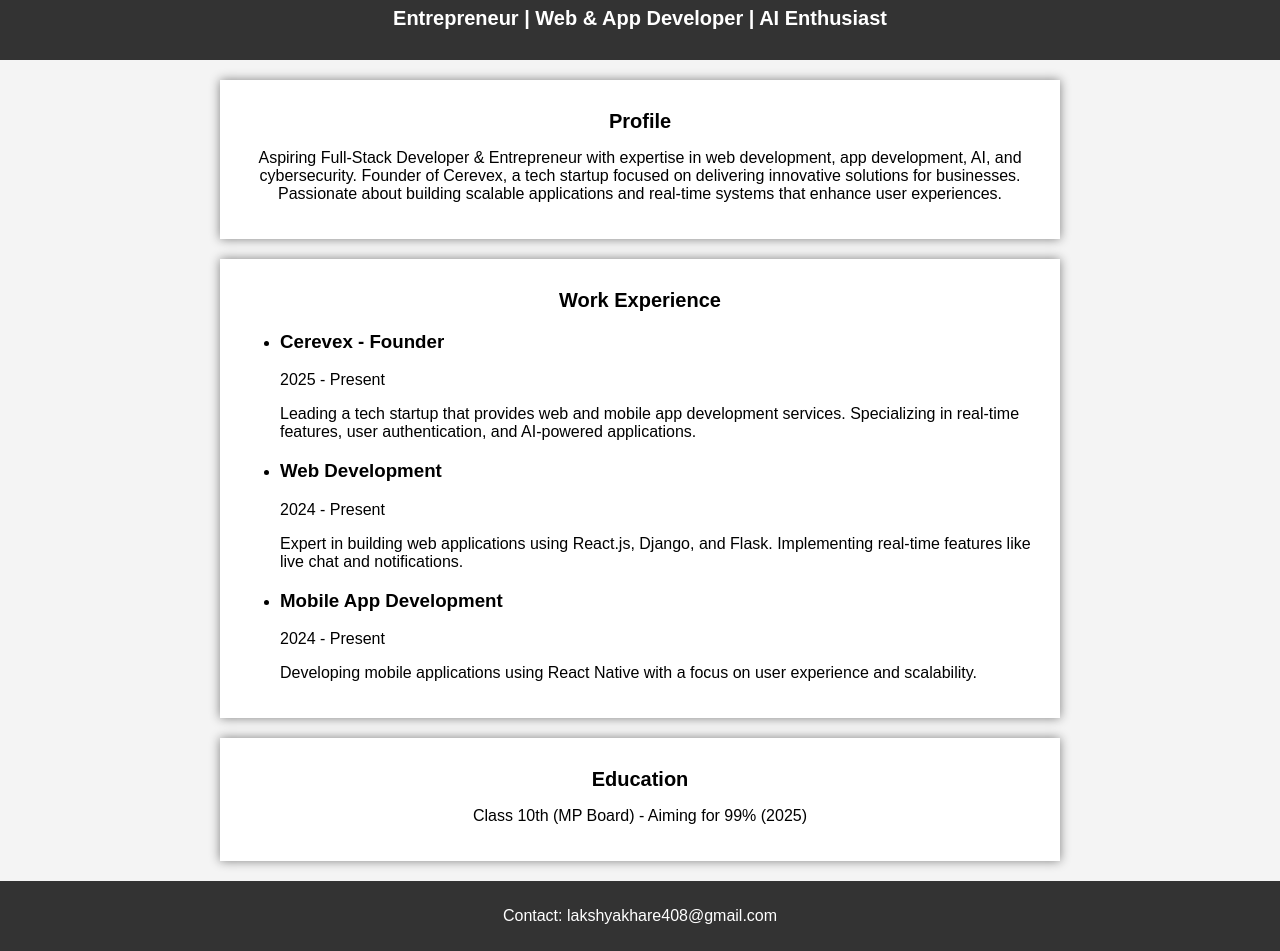
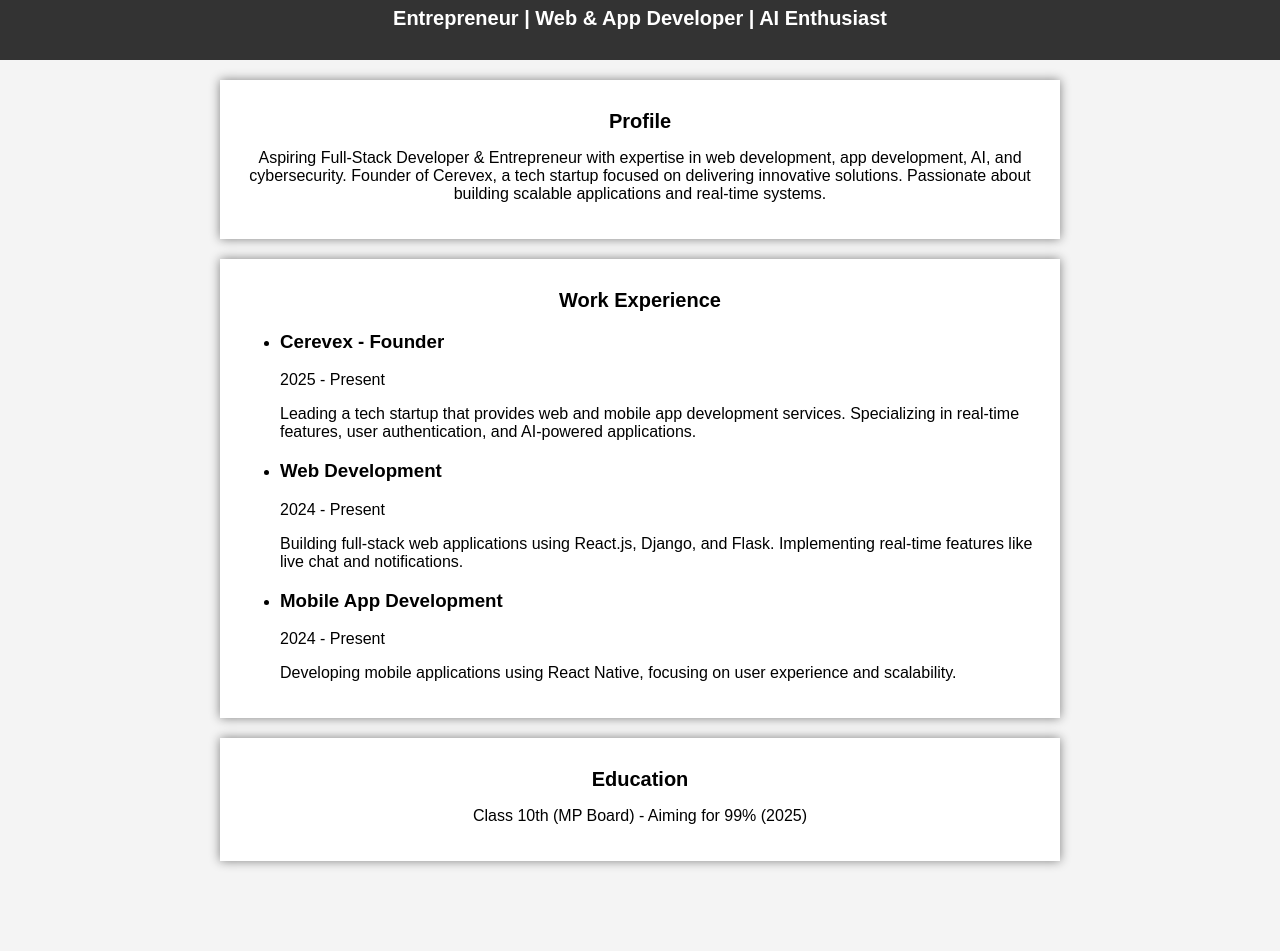
Before and after one commit to lakshya-cerevex/lakshya005.github.io, a plain HTML site: page index.html in a window 1280 px wide. Shown: the part 60-1011 px from the top of the page. After the commit the page ends 941 px from the top, so only its background shows below. Drawn offline with Linux system fonts and the light colour scheme.

Commit message:
index.html

```diff
--- a/index.html
+++ b/index.html
@@ -12,12 +12,12 @@
         <h2>Entrepreneur | Web & App Developer | AI Enthusiast</h2>
     </header>
 
-    <section class="profile">
+    <section>
         <h2>Profile</h2>
-        <p>Aspiring Full-Stack Developer & Entrepreneur with expertise in web development, app development, AI, and cybersecurity. Founder of Cerevex, a tech startup focused on delivering innovative solutions for businesses. Passionate about building scalable applications and real-time systems that enhance user experiences.</p>
+        <p>Aspiring Full-Stack Developer & Entrepreneur with expertise in web development, app development, AI, and cybersecurity. Founder of Cerevex, a tech startup focused on delivering innovative solutions. Passionate about building scalable applications and real-time systems.</p>
     </section>
 
-    <section class="experience">
+    <section>
         <h2>Work Experience</h2>
         <ul>
             <li>
@@ -28,23 +28,19 @@
             <li>
                 <h3>Web Development</h3>
                 <p>2024 - Present</p>
-                <p>Expert in building web applications using React.js, Django, and Flask. Implementing real-time features like live chat and notifications.</p>
+                <p>Building full-stack web applications using React.js, Django, and Flask. Implementing real-time features like live chat and notifications.</p>
             </li>
             <li>
                 <h3>Mobile App Development</h3>
                 <p>2024 - Present</p>
-                <p>Developing mobile applications using React Native with a focus on user experience and scalability.</p>
+                <p>Developing mobile applications using React Native, focusing on user experience and scalability.</p>
             </li>
         </ul>
     </section>
 
-    <section class="education">
+    <section>
         <h2>Education</h2>
         <p>Class 10th (MP Board) - Aiming for 99% (2025)</p>
     </section>
 
-    <footer>
-        <p>Contact: lakshyakhare408@gmail.com</p>
-    </footer>
-</body>
-</html>
+    <section
```
